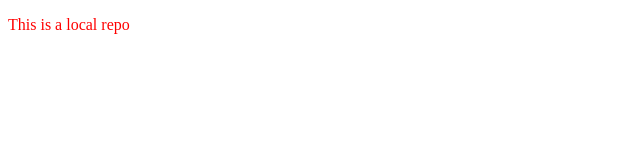
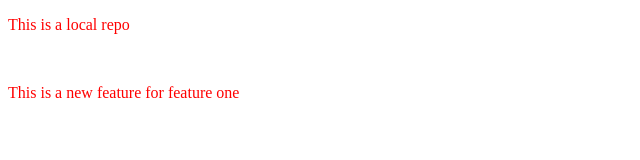
Before and after one commit to imabir17/LocalToLive, a plain HTML site: page Index.html in a window 1280 px wide. Shown: the whole page, without its empty margins (0-640 px from the left). Drawn offline with Linux system fonts and the light colour scheme.

Commit message:
added new f1

```diff
--- a/Index.html
+++ b/Index.html
@@ -8,5 +8,8 @@
 </head>
 <body>
     <p>This is a local repo</p>
+
+    <br>
+    <p>This is a new feature for feature one</p>
 </body>
 </html>
```
